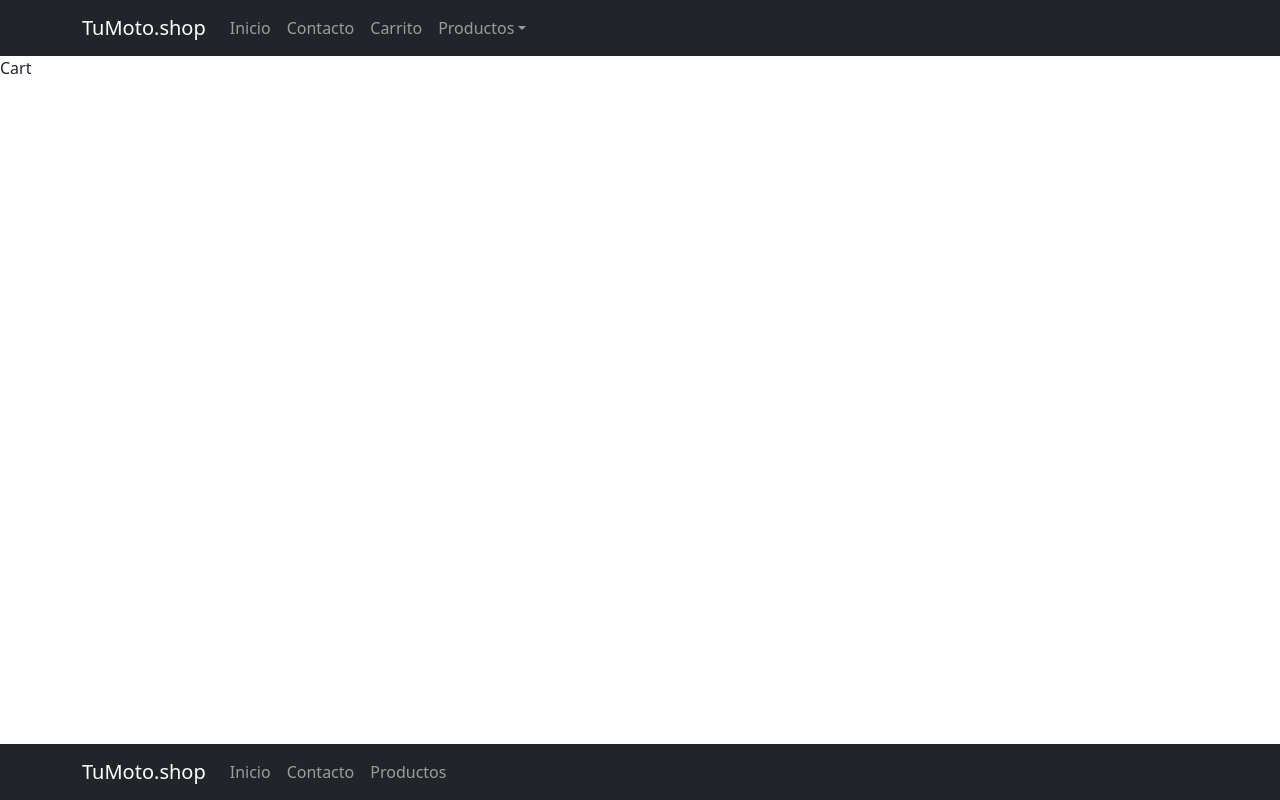
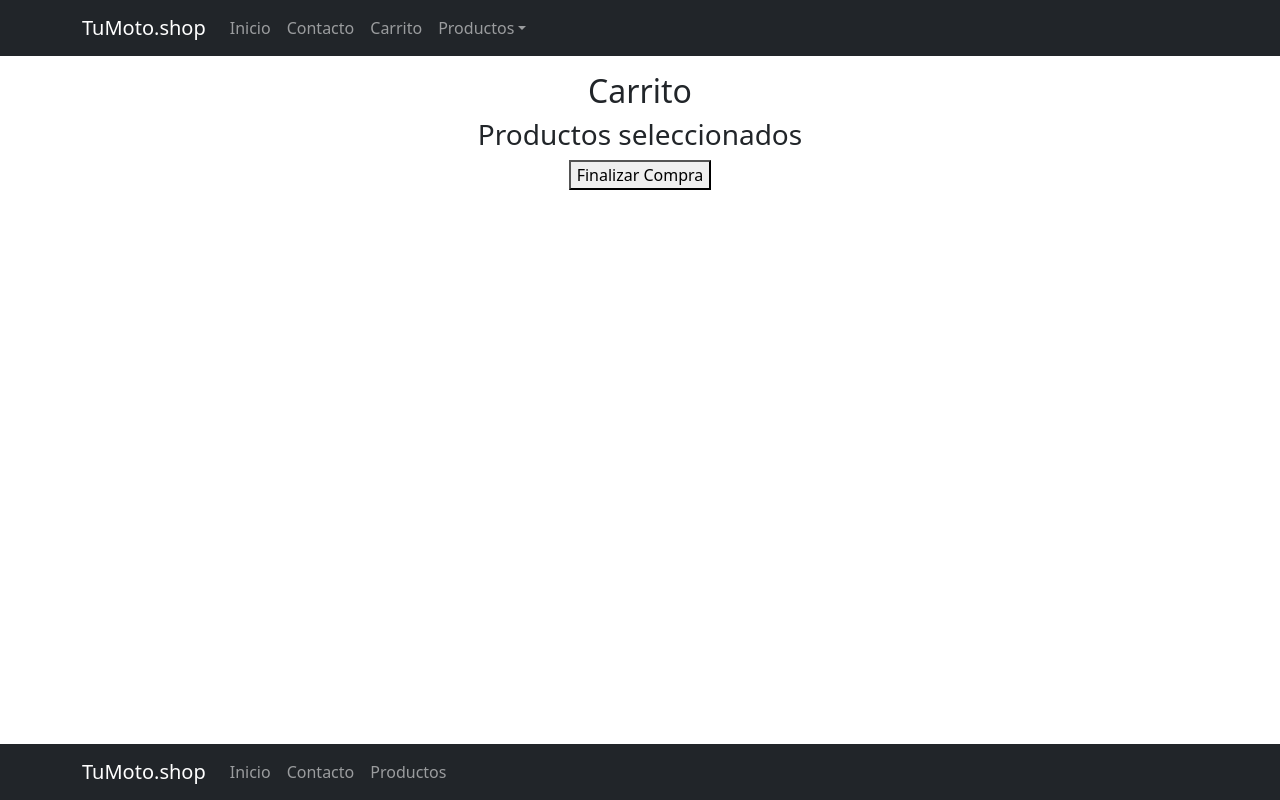
Before and after one commit to facuta15/React, a React (Create React App) app: page /cart in a window 1280 px wide. Built offline with nearby package versions, Linux system fonts and the light colour scheme.

Commit message:
Se corrigio el contador y se agrego la funcionalidad de ir del item al carrito para finalizar la compra

```diff
--- a/src/components/Cart.js
+++ b/src/components/Cart.js
@@ -1,6 +1,12 @@
+import Page from "./Page"
 const Cart = () => {
+    const handleClick=()=>{
+        console.log("su compra finalizo")
+    }
     return (
-      <div>Cart</div>
+      <Page titulo="Carrito" subtitulo ="Productos seleccionados">
+      <button onClick={handleClick}>Finalizar Compra </button>
+    </Page>
     )
   }
   export default Cart
--- a/src/components/ItemDetail.js
+++ b/src/components/ItemDetail.js
@@ -1,14 +1,31 @@
-import { Link } from 'react-router-dom';
+
 import React from 'react'
 import Card from 'react-bootstrap/Card';
 import Contador from "./Contador"
+import { useState } from "react";
+import { Link } from 'react-router-dom';
 
 const ItemDetail = ({item}) => {
 
-  const onAdd = (contador) => {
-      item.cantidad = contador
+
+const [estadoPadre, setEstadoPadre] = useState(0);
+const [confirmed, setConfirmed] = useState(false);
+
+  const onAdd = () => {
+      item.cantidad = estadoPadre;
+      setConfirmed(true);
   }
 
+
+if(confirmed){
+  return(
+    <Link to="/cart/">
+    <button type="button">
+         Finalizar compra!
+    </button>
+</Link>
+  )
+}else{
   return (
     <div class="d-inline-flex p-2">
       <Card className="text-center rounded me-2">
@@ -20,12 +37,11 @@ const ItemDetail = ({item}) => {
           </Card.Text>
           <img class="w-25" src={item.image} alt="" />
         </Card.Body>
-        <Contador onAdd={onAdd} />
-        <div className="d-grid gap-2">
-        <Link to={`/cart`}>Confirmar Compra</Link>
-        </div>
+        <p>Cantidad: {estadoPadre}</p>
+        <Contador estadoPadre={estadoPadre} setEstadoPadre={setEstadoPadre} onAdd={onAdd}/>
       </Card>
     </div>
   );
 }
+}
 export default ItemDetail
--- a/src/components/Main.js
+++ b/src/components/Main.js
@@ -11,7 +11,7 @@ const Main = () => {
             <Routes>
             <Route path="/" element={<ItemListContainer/>}/>
                 <Route path="/detalle/:id" element={<ItemDetailContainer/>}/>
-                <Route path="/cart" element={<Cart/>}/>
+                <Route path="/cart/" element={<Cart/>}/>
             </Routes>
     </div>
   )
--- a/src/components/NavBar.js
+++ b/src/components/NavBar.js
@@ -15,7 +15,7 @@ function NavBar({type}) {
             <Nav className="me-auto">
               <Nav.Link as={Link} to="/">Inicio</Nav.Link>
               <Nav.Link as={Link} to="/contacto">Contacto</Nav.Link>
-              <Nav.Link as={Link} to="/cart">Carrito</Nav.Link>
+              <Nav.Link as={Link} to="/cart/">Carrito</Nav.Link>
               <NavDropdown title="Productos" id="basic-nav-dropdown">
                 <NavDropdown.Item as={Link} to="/cascos">Cascos</NavDropdown.Item>
                 <NavDropdown.Item as={Link} to="/accesorios">Accesorios</NavDropdown.Item>
--- /dev/null
+++ b/src/components/Page.js
@@ -0,0 +1,15 @@
+import React from 'react'
+
+const Page = (props) => {
+  return (
+    <div class="text-center mt-3">
+        <h2>{props.titulo}</h2>
+        <h3>{props.subtitulo}</h3>
+        <div >
+            {props.children}
+        </div>
+    </div>
+  )
+}
+
+export default Page
--- a/src/components/contador.js
+++ b/src/components/contador.js
@@ -1,31 +1,25 @@
-import { useState } from "react"
 
-const Contador = ({onAdd}) => {
-
-    const [contador, setContador] = useState(0)
-    const [confirmed, setConfirmed] = useState(false)
+const Contador = ({estadoPadre , setEstadoPadre,onAdd}) => {
 
   const sumar = () => {
-        setContador(contador + 1)
-    }
+    setEstadoPadre(estadoPadre + 1);
+  };
 
   const restar = () => {
-        setContador(contador - 1)
-    }
+    setEstadoPadre(estadoPadre - 1);
+  };
 
   const confirmar = () => {
-        onAdd(contador)
-        setConfirmed(confirmed)
-    }
+    onAdd()
+  };
 
   return (
     <div>
-            <p>Cantidad: {contador}</p>
       <button onClick={sumar}>summar</button>
       <button onClick={restar}>restar</button>
-            <button onClick={confirmar}>confirmar</button>
+      <button onClick={confirmar}>Confirmar</button>
     </div>
-    )
-}
+  );
+};
 
-export default Contador
+export default Contador;
```
Also changed, not shown: src/productos.json (+22 -1 lines). Lines whose indentation alone changed are shown as unchanged.
